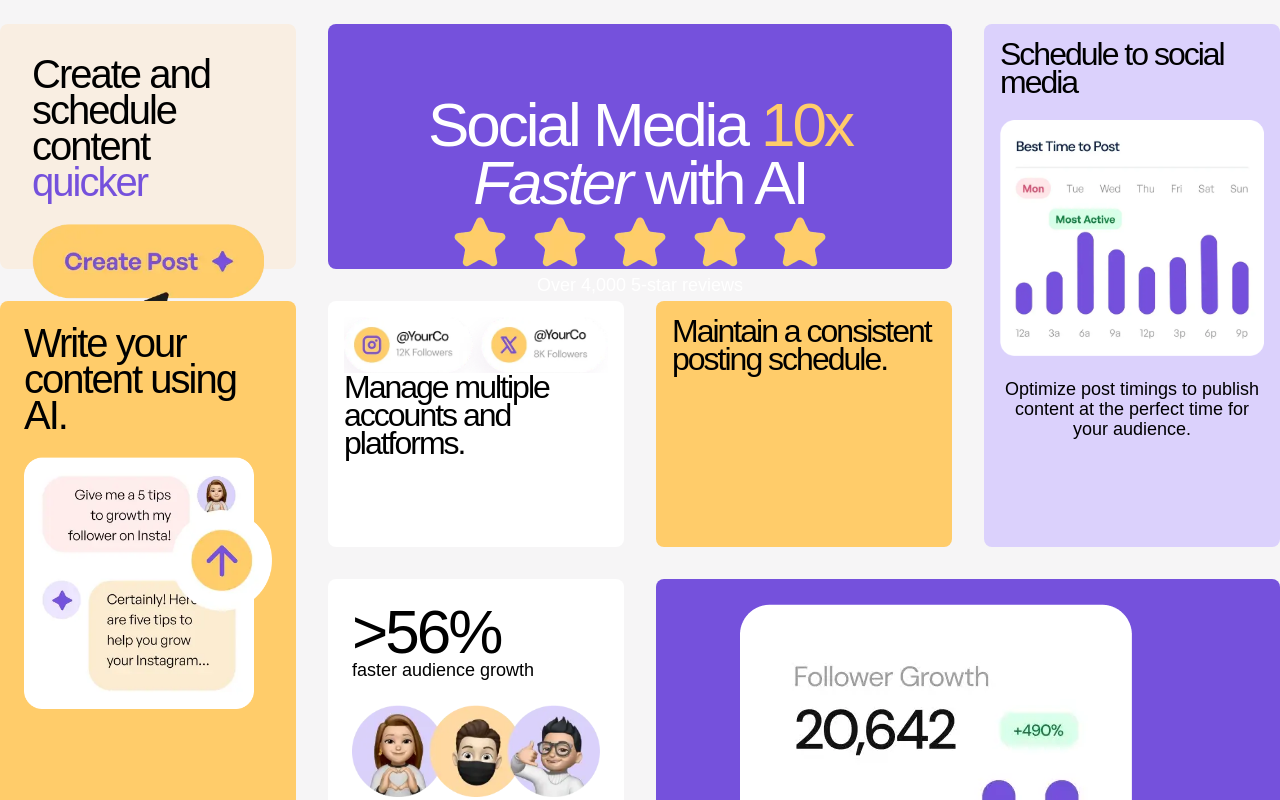
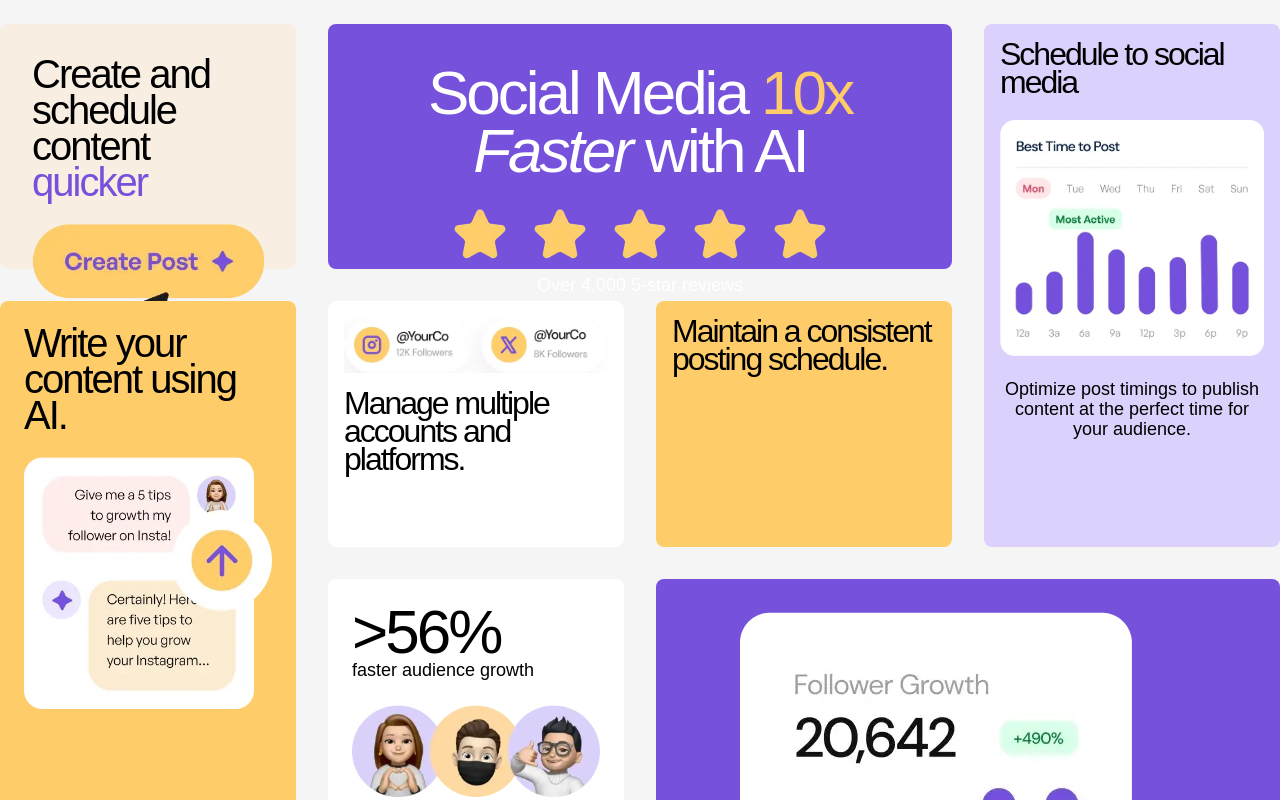
Before and after one commit to timshandrew/bento-grid, a React (Vite) app: page / in a window 1280 px wide. Shown: the top 800 px of the page. Built offline with nearby package versions, Linux system fonts and the light colour scheme; a web font is replaced by a local one.

Commit message:
margin and padding fixes

```diff
--- a/src/App.jsx
+++ b/src/App.jsx
@@ -10,19 +10,19 @@ import aiContentImg from "./assets/images/illustration-ai-content.webp";
 function App() {
   return (
     <div className="m-3 mx-auto grid max-w-68 gap-4 md:max-w-100 md:grid-cols-2 lg:h-screen lg:max-w-250 lg:grid-cols-4 lg:grid-rows-3">
-      <div className="flex flex-col place-items-center rounded-lg bg-purple-500 p-9 text-white lg:col-span-2 lg:col-start-2 lg:row-start-1">
-        <h1 className="text-preset-1 text-center">
+      <div className="flex flex-col place-items-center rounded-lg bg-purple-500 p-5 text-white lg:col-span-2 lg:col-start-2 lg:row-start-1">
+        <h1 className="text-preset-1 mb-3 text-center">
           Social Media <span className="text-yellow-500">10x</span>
           <span className="italic"> Faster</span> with AI
         </h1>
-        <img src={fiveStarsImg} />
+        <img className="mb-1" src={fiveStarsImg} />
         <span className="text-preset-4 font-dm-sans-reg">
           Over 4,000 5-star reviews
         </span>
       </div>
 
       <div className="rounded-lg bg-white p-2 md:col-span-1 lg:col-span-1 lg:col-start-2 lg:row-start-2">
-        <img src={multiplePathsImg} />
+        <img className="mb-2" src={multiplePathsImg} />
         <h1 className="text-preset-3">
           Manage multiple accounts and platforms.
         </h1>
@@ -46,7 +46,7 @@ function App() {
         </span>
       </div>
 
-      <div className="rounded-lg bg-purple-500 p-3 text-white md:col-span-2 lg:col-span-2 lg:col-start-3 lg:row-start-3">
+      <div className="rounded-lg bg-purple-500 p-4 text-white md:col-span-2 lg:col-span-2 lg:col-start-3 lg:row-start-3">
         <img className="mx-auto mb-5" src={growthImg} />
         <h1 className="text-preset-2 text-center">
           Grow followers with non-stop content.
```
